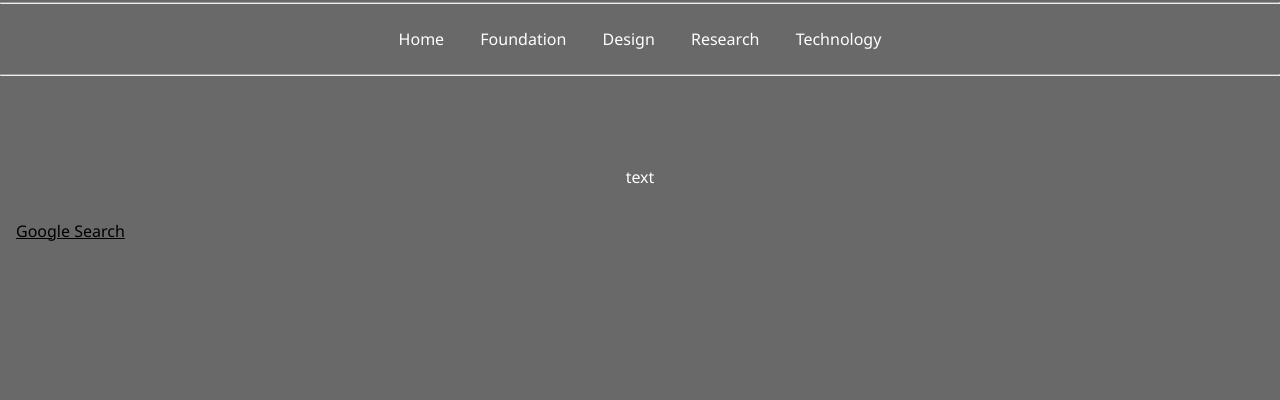
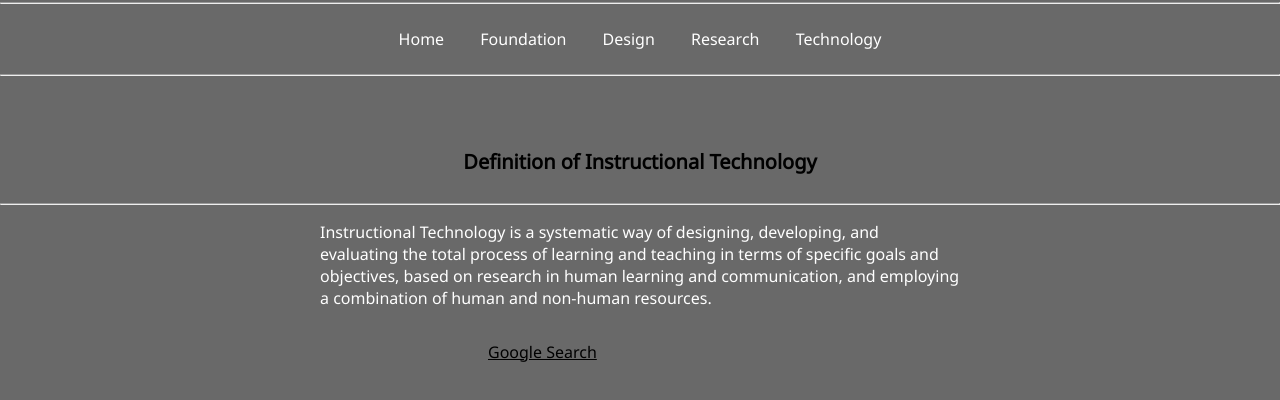
Before and after one commit to aquamiguel/Portfolio, a plain HTML site: page Foundation.html in a window 1280 px wide. Shown: the part 84-484 px from the top of the page. Drawn offline with Linux system fonts and the light colour scheme.

Commit message:
latest foundation

```diff
--- a/Foundation.html
+++ b/Foundation.html
@@ -11,7 +11,7 @@
 </head>
 <body>
     <header>
-        <h1><center>Foundation</center></h1>
+        <h1><center><b>Foundation</b></center></h1>
         <nav>
             <ul>
                 <hr>
@@ -24,14 +24,18 @@
             </ul>
         </nav>
     </header>
-    <br><br><br>
-    <p style="text-align:center">text</p>
+    <br><br>
+    <article id="titl" class="center"><center><b>﻿Definition of Instructional Technology</b></center></article>
+	<hr>
+	<p style="padding:3m; " class="center">
+		Instructional Technology is a systematic way of designing, developing, and evaluating the total process of learning and teaching in terms of specific goals and objectives, based on research in human learning and communication, and employing a combination of human and non-human resources.
+	</p>
 
 
-    </div>
+
 
 </body>
-<article style="text-align:center">
-    <a href="http://www.google.com">Google Search</a>
+<article class="center">
+    <a  class="center" href="http://www.google.com">Google Search</a>
 
 </article></html>
```
